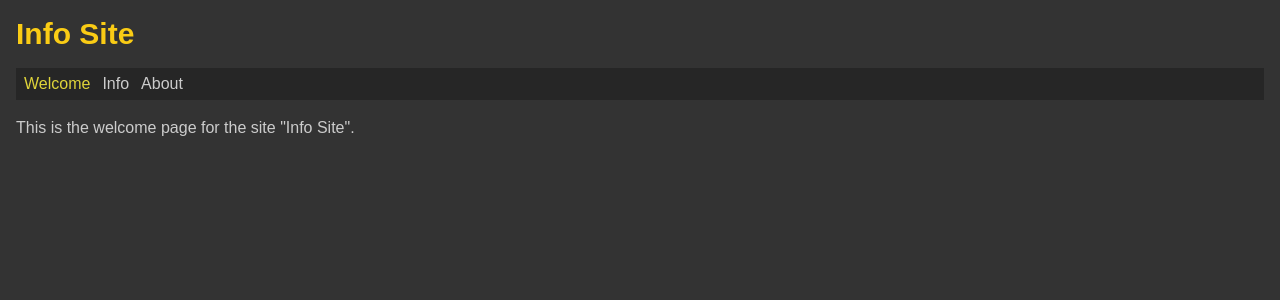
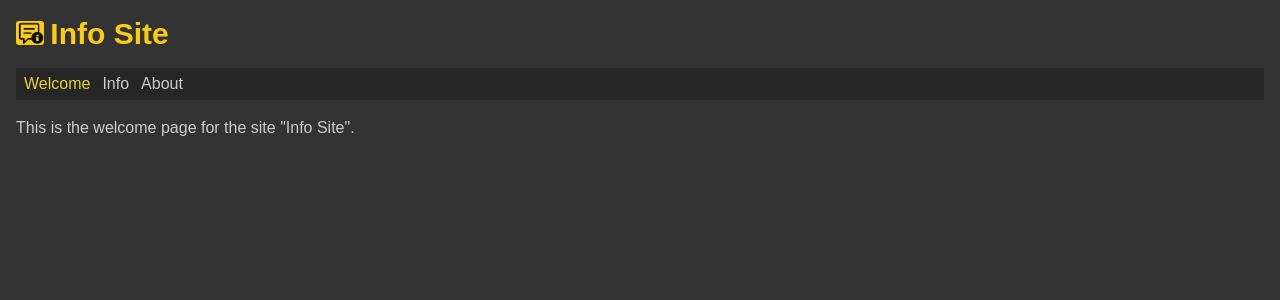
Before and after one commit to edwardtanguay/et002-nextjs-usecontext, a Next.js app: page / in a window 1280 px wide. Shown: the top 300 px of the page. Built offline with nearby package versions, Linux system fonts and the light colour scheme.

Commit message:
image in

```diff
--- a/components/Header.tsx
+++ b/components/Header.tsx
@@ -9,9 +9,12 @@ function Header() {
 
 	return (
 		<>
-			<h1 className="text-yellow-400 text-3xl font-bold mt-4 mb-4">
-				Info Site
-			</h1>
+			<div className="headerArea">
+				<img src="images/info-icon.png" />
+				<h1 className="text-yellow-400 text-3xl font-bold mb-4">
+					Info Site
+				</h1>
+			</div>
 			<nav className="bg-neutral-800 py-1 px-2 mb-4">
 				<Link
 					href="/"
--- a/styles/site.scss
+++ b/styles/site.scss
@@ -7,4 +7,17 @@ body {
 	.active {
 		color: rgb(223, 212, 58);
 	}
+
+
+	.headerArea {
+		display: flex;
+		gap: .4rem;
+		margin-top: 1rem;
+
+		img {
+			height: 1.5rem;
+			border-radius: .2rem;
+			margin-top: .3rem;
+		}
+	}
 }
```
Also changed, not shown: public/images/info-icon.png (added).
